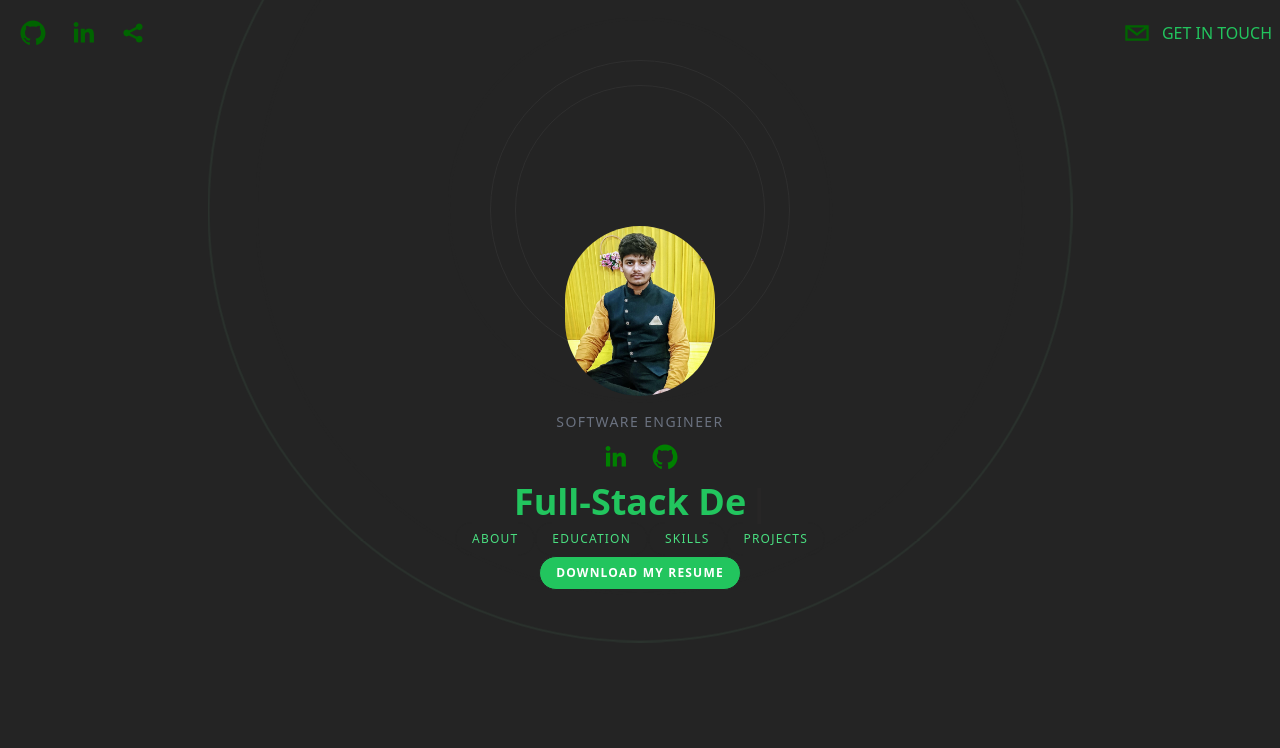
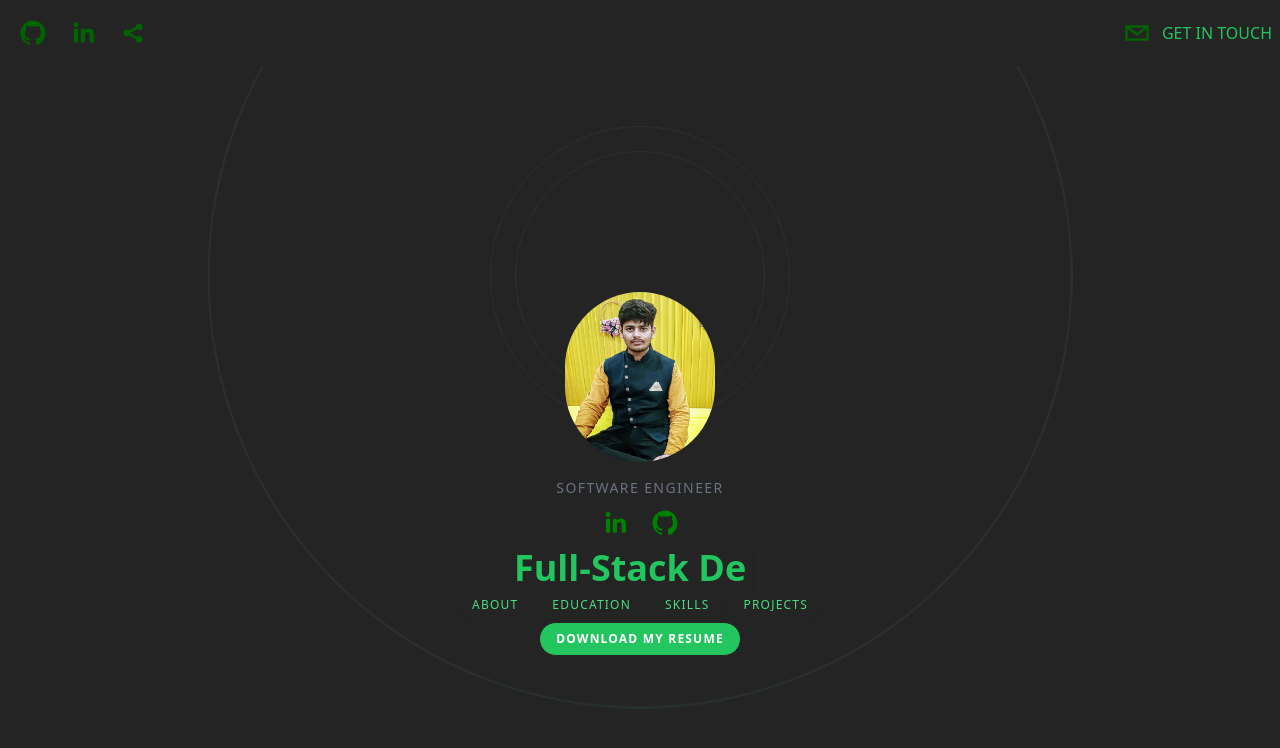
Before and after one commit to urstrulypriyank/SelfLandingPage, a Next.js app: page / in a window 1280 px wide. Shown: the top 748 px of the page. Built offline with nearby package versions, Linux system fonts and the light colour scheme.

Commit message:
navbar unsticky

```diff
--- a/src/pages/index.tsx
+++ b/src/pages/index.tsx
@@ -23,7 +23,7 @@ export default function Home() {
 
       {/* Headder/Navbar Section */}
 
-      <nav className="fixed w-screen  ">
+      <nav className="w-screen snap-start  ">
         <Headder />
       </nav>
 
```
